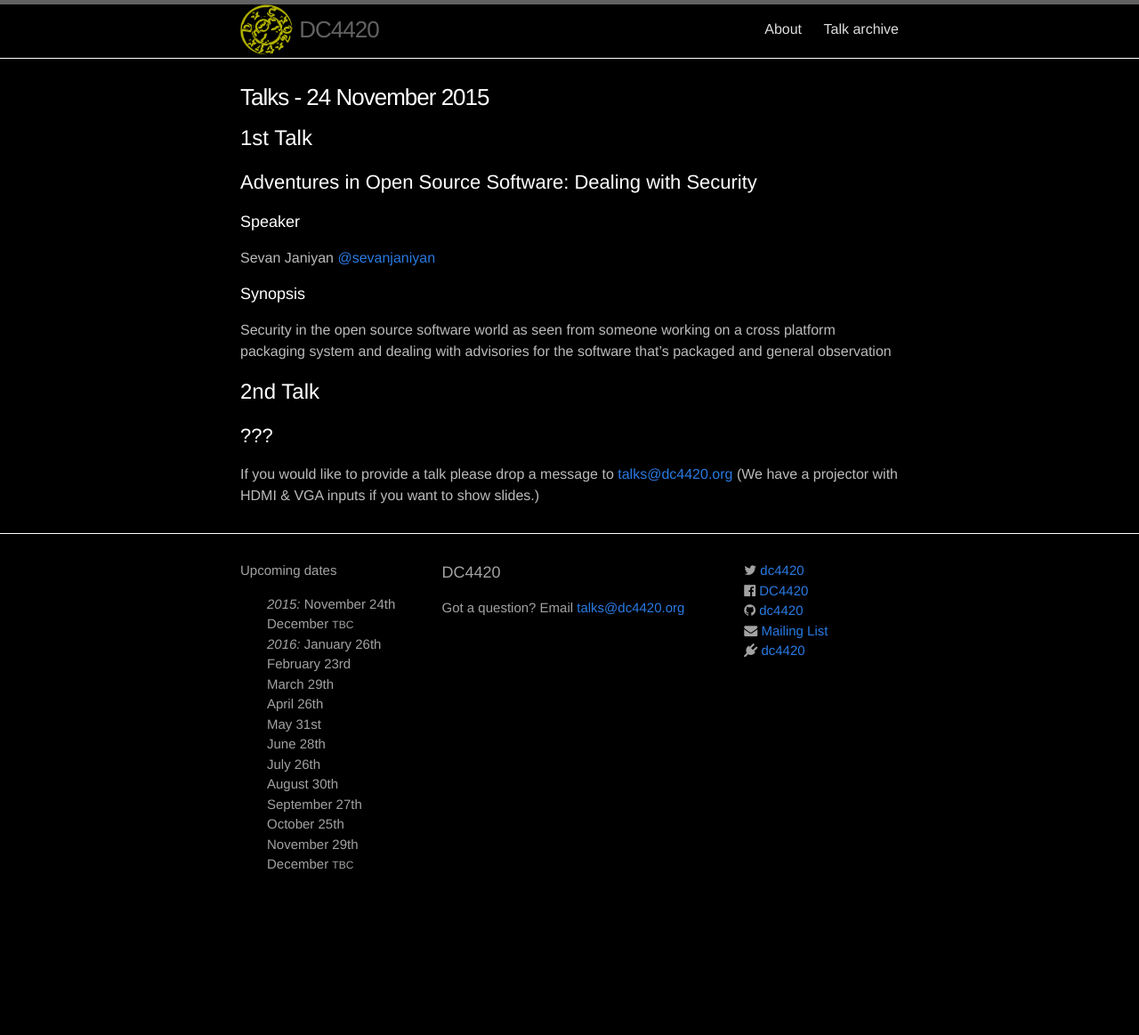
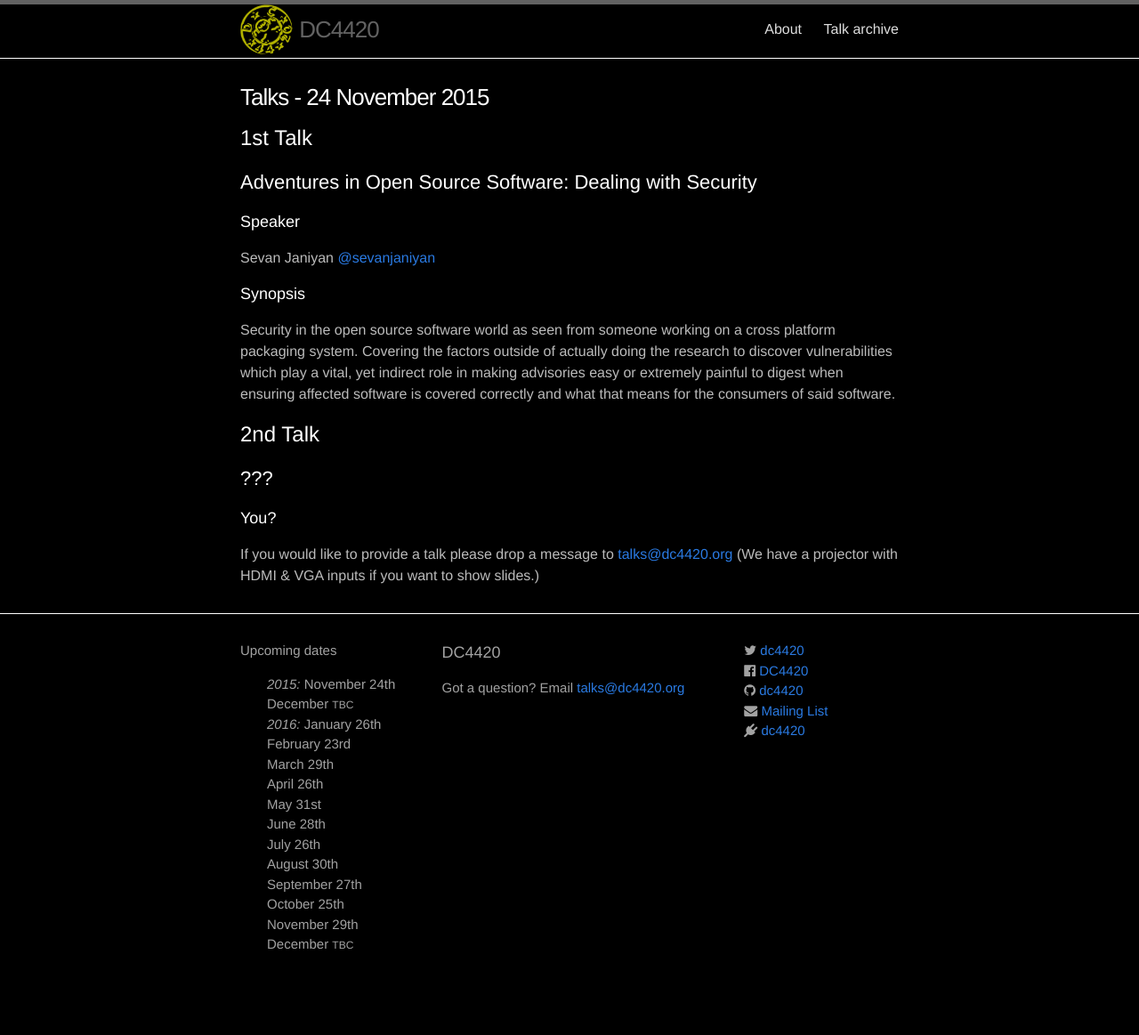
Before and after one commit to dc4420/website, a Jekyll site: the page built from _posts/2015-11-24-talks.markdown, in a window 1280 px wide. Shown: the whole page at 89% size. Built offline with Jekyll 4.4.1, drawn with Linux system fonts in a browser that asks for light colours; nearby versions of some CDN libraries; before the commit the page ends 1073 px from its top, so only the background shows below that.

Commit message:
update November synopsis

```diff
--- a/_posts/2015-11-24-talks.markdown
+++ b/_posts/2015-11-24-talks.markdown
@@ -15,11 +15,17 @@ Sevan Janiyan [@sevanjaniyan](https://twitter.com/sevanjaniyan)
 
 ### Synopsis
 
-Security in the open source software world as seen from someone working on a cross platform packaging system and dealing with advisories for the software
-that's packaged and general observation
+Security in the open source software world as seen from someone working
+on a cross platform packaging system. Covering the factors outside of
+actually doing the research to discover vulnerabilities which play a
+vital, yet indirect role in making advisories easy or extremely painful
+to digest when ensuring affected software is covered correctly and what
+that means for the consumers of said software.
 
 # 2nd Talk
 
 ## ???
 
+### You?
+
 If you would like to provide a talk please drop a message to [{{ site.email }}](mailto:{{ site.email }}) (We have a projector with HDMI & VGA inputs if you want to show slides.)
```
Also changed, not shown: other parts of _posts/2015-11-24-talks.markdown (+1 -1 lines).
